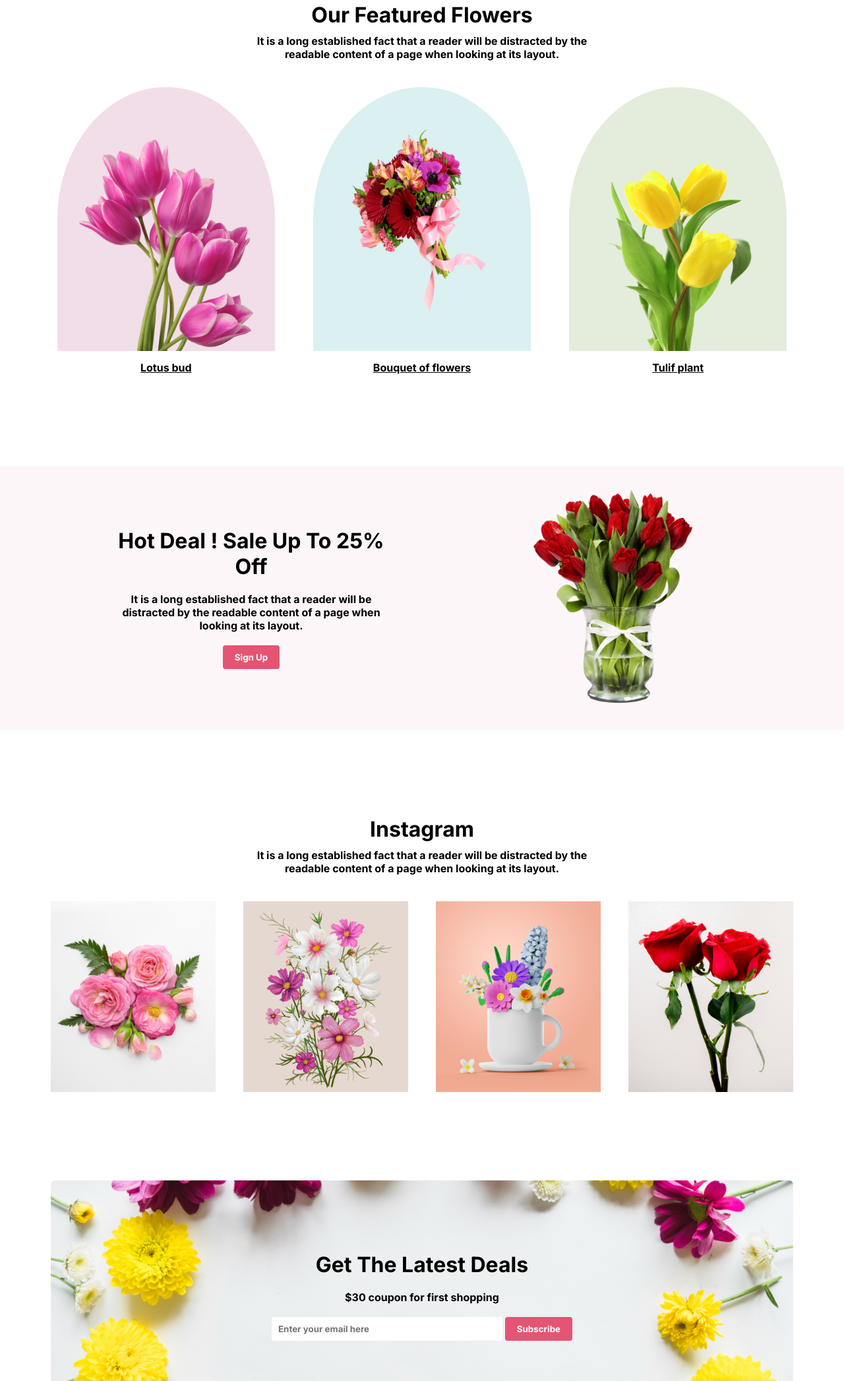
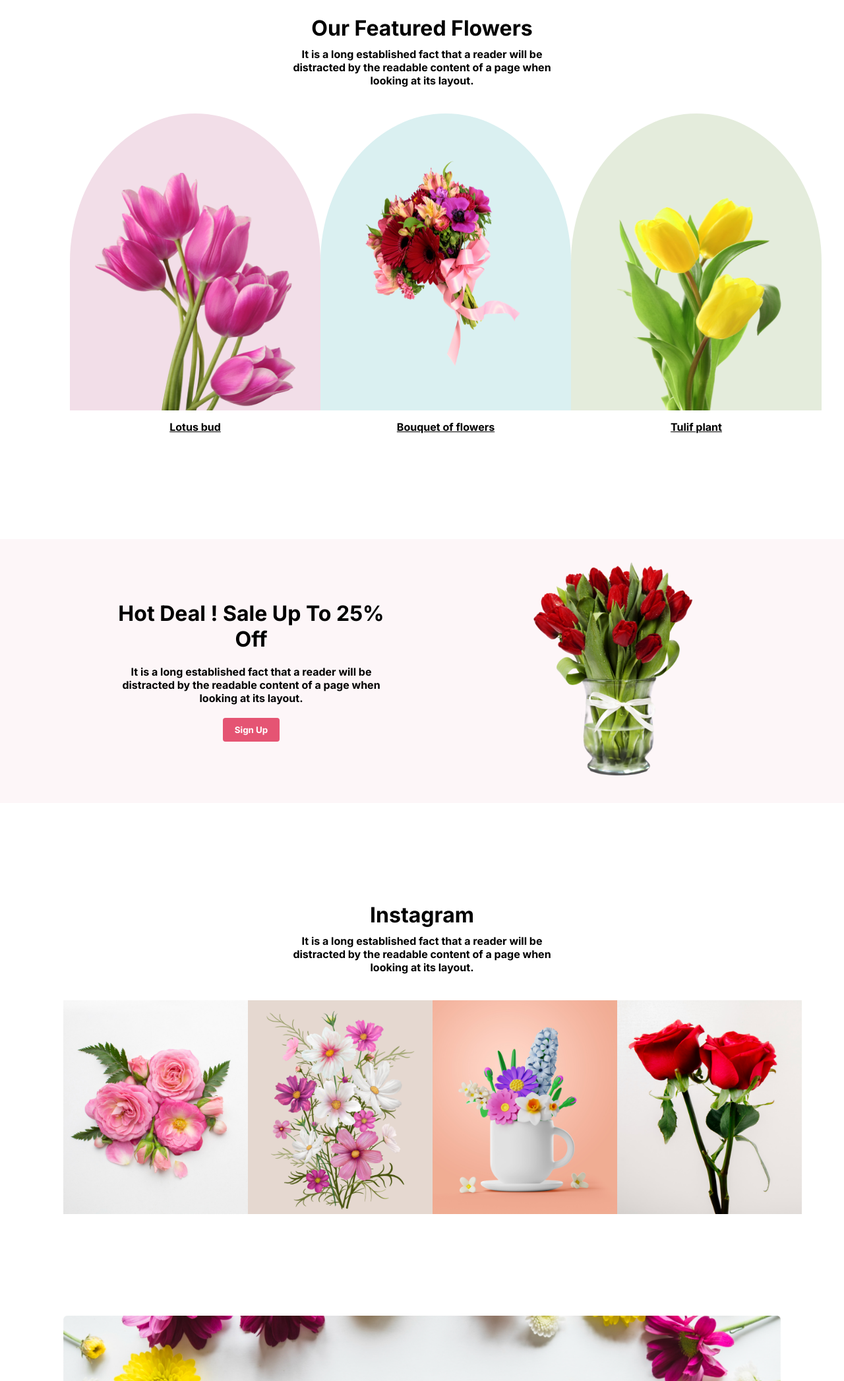
Before and after one commit to md-mohosin/flower-shop, a plain HTML site: page index.html in a window 1280 px wide. Shown: the part 707-2800 px from the top of the page at 66% size. Drawn offline with Linux system fonts and the light colour scheme.

Commit message:
chane layout

```diff
--- a/index.html
+++ b/index.html
@@ -67,16 +67,19 @@
 
 
     <!-- HOT DEAL SECTION -->
+    <div class="hot-deal-section">
         <div class="hot-deal">
             <div class="hot-deal-text">
                 <h1>Hot Deal ! Sale Up To 25% Off</h1>
-            <p style="padding: 20px 0;">It is a long established fact that a reader will be distracted by the readable
+                <p style="padding: 20px 0;">It is a long established fact that a reader will be distracted by the
+                    readable
                     content of a page when
                     looking at its layout.</p>
                 <button>Sign Up </button>
             </div>
             <div>
                 <img src="./images/pngwing 8.png" alt="">
+            </div>
         </div>
     </div>
 
@@ -86,9 +89,8 @@
 
 
 
-
     <!-- INSTAGRAM -->
-    <div class="insta">
+    <div class="instagram">
         <div class="insta-text">
             <h1>Instagram</h1>
             <p style="padding-top: 10px; padding-bottom: 40px;">It is a long established fact that a reader will be
@@ -135,11 +137,15 @@
 
 
     <footer>
+        <div class="footer-section">
             <div>
                 <h1><span>Flower</span>Shop</h1>
-        <p style="padding: 23px 0;">It is a long established fact that a reader will be distracted by the readable content of a page when looking
+                <p style="padding: 23px 0;">It is a long established fact that a reader will be distracted by the
+                    readable
+                    content of a page when looking
                     at its layout.</p>
                 <p>@2025-2030, FlowerShop.com. All rights reserved. </p>
+            </div>
         </div>
     </footer>
 
--- a/style.css
+++ b/style.css
@@ -11,8 +11,9 @@
 
 
 .banner {
+    margin: 0 auto;
     background-color: #FCEDF1;
-    max-width: 1720px;
+    max-width: 1440px;
     width: 100%;
     height: 580px;
     font-family: "Inter", sans-serif;
@@ -70,20 +71,21 @@ button {
 
 
 .featured-section {
-    margin-top: 130px;
-font-family: 'inter';
+    font-family: 'inter';
+    max-width: 1440px;
+    width: 85%;
+    margin: 0 auto;
+    margin-top: 150px;
 }
 
 .featured-text,
 .insta-text {
     text-align: center;
-    margin-top: 10px;
     width: 40%;
     margin: 0 auto;
 }
 
 .featured-flower {
-    width: 88%;
     margin: 0 auto;
     display: flex;
     justify-content: space-between;
@@ -92,8 +94,8 @@ font-family: 'inter';
 }
 
 .featured-flower1 {
-    width: 330px;
-    height: 400px;
+    width: 380px;
+    height: 450px;
     border-top-left-radius: 50%;
     border-top-right-radius: 50%;
     background-color: #F2DEE8;
@@ -113,8 +115,8 @@ font-family: 'inter';
 
 
 .featured-flower2 {
-    width: 330px;
-    height: 400px;
+    width: 380px;
+    height: 450px;
     border-top-left-radius: 50%;
     border-top-right-radius: 50%;
     background-color: #DAF0F1;
@@ -135,8 +137,8 @@ font-family: 'inter';
 
 
 .featured-flower3 {
-    width: 330px;
-    height: 400px;
+    width: 380px;
+    height: 450px;
     border-top-left-radius: 50%;
     border-top-right-radius: 50%;
     background-color: #E4ECDC;
@@ -157,12 +159,14 @@ font-family: 'inter';
 
 
 
-
+.hot-deal-section{
+    max-width: 1440px;
+    width: 100%;
+    margin: 0 auto;
+    margin-top: 150px;
+}
 
 .hot-deal {
-    margin-top: 130px;
-    max-width: 100%;
-    width: 100%;
     background-color: #FDF6F8;
     height: 400px;
     display: flex;
@@ -188,8 +192,11 @@ font-family: 'inter';
 
 
 
-.insta {
-    margin-top: 130px;
+.instagram {
+    max-width: 1440px;
+    width: 85%;
+    margin: 0 auto;
+    margin-top: 150px;
     font-family: 'inter';
 }
 
@@ -197,14 +204,10 @@ font-family: 'inter';
 .insta-image {
     display: flex;
     justify-content: space-between;
-    max-width: 1720px;
-    width: 88%;
-    gap: 30px;
-    margin: 0 auto;
 }
 
 .insta-image img {
-    width: 250px;
+    width: 280px;
 }
 
 
@@ -215,13 +218,15 @@ font-family: 'inter';
 
 
 .latest-section {
-    margin-top: 130px;
+    margin-top: 150px;
+    max-width: 1440px;
+    width: 85%;
+    margin: 0 auto;
+    margin-top: 150px;
     font-family: 'inter';
 }
 
 .latest {
-    max-width: 1720px;
-    width: 88%;
     height: 350px;
     margin: 0 auto;
     background-image: url('./images/Rectangle\ 9.png');
@@ -243,10 +248,15 @@ input {
 
 
 
+footer{
+     margin-top: 130px;
+}
 
-footer {
-    margin-top: 130px;
-    max-width: 1720px;
+
+.footer-section{
+
+    max-width: 1440px;
+    margin: 0 auto;
     width: 100%;
     height: 350px;
     background-color: black;
@@ -257,7 +267,7 @@ footer {
     font-family: 'inter';
 }
 
-span{
+span {
     color: #E55473;
 }
 
```
Lines whose indentation alone changed are shown as unchanged.
